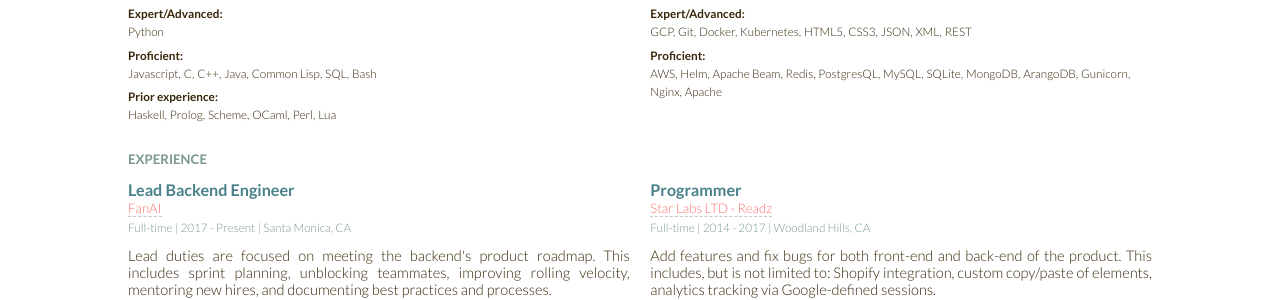
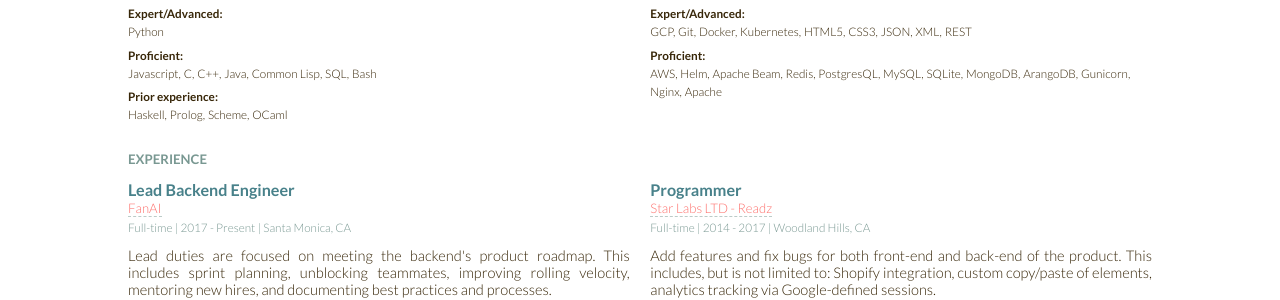
Before and after one commit to defrank/defrank.github.io, a Jekyll site: the page built from resume.html, in a window 1280 px wide. Shown: the part 537-837 px from the top of the page. Built offline with Jekyll 4.4.1, drawn with Linux system fonts in a browser that asks for light colours.

Commit message:
chore(resume): Refine skills

```diff
--- a/resume.html
+++ b/resume.html
@@ -679,8 +679,6 @@ layout: blank
                     <dd>Prolog</dd>
                     <dd>Scheme</dd>
                     <dd>OCaml</dd>
-                    <dd>Perl</dd>
-                    <dd>Lua</dd>
                 </div>
             </dl>
         </section>
```
